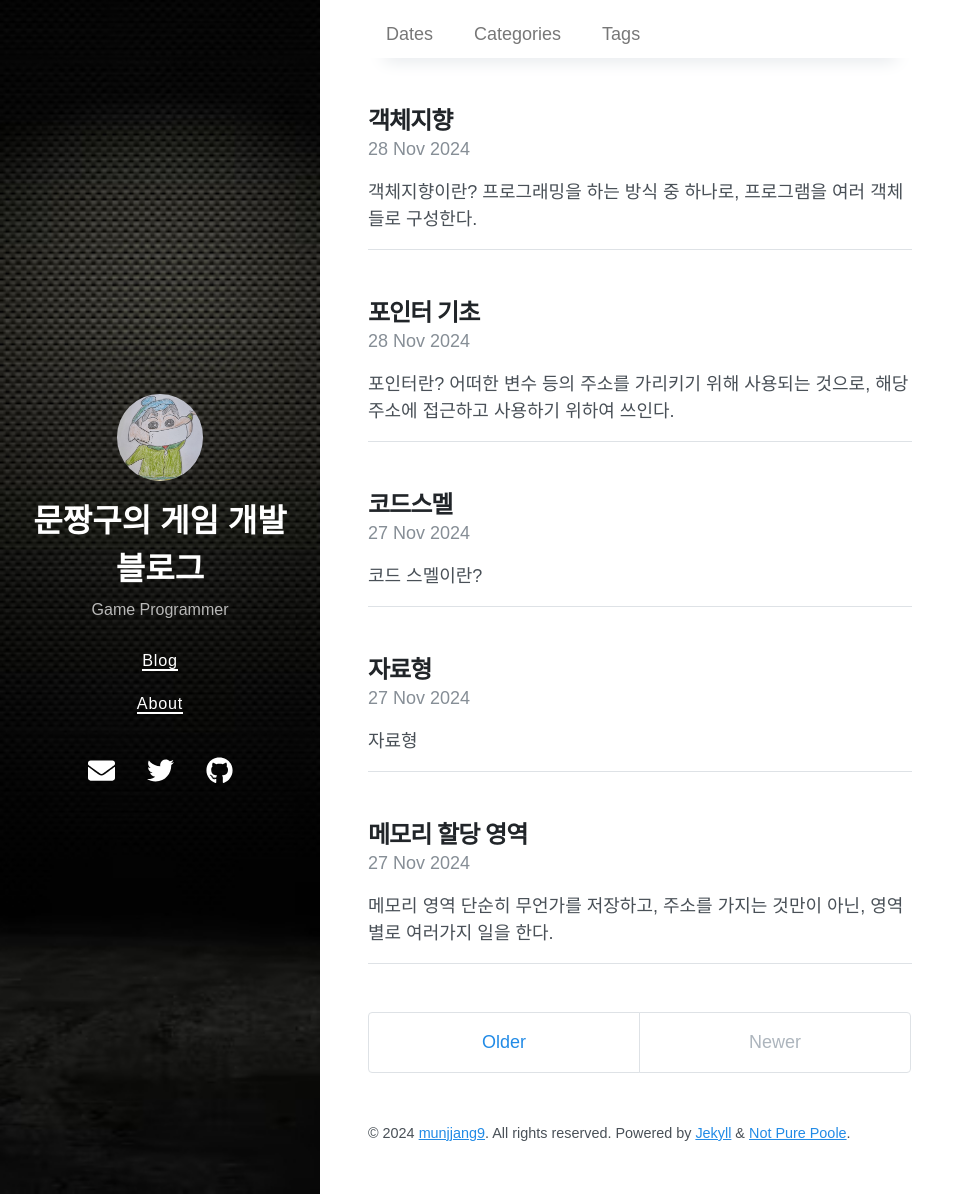
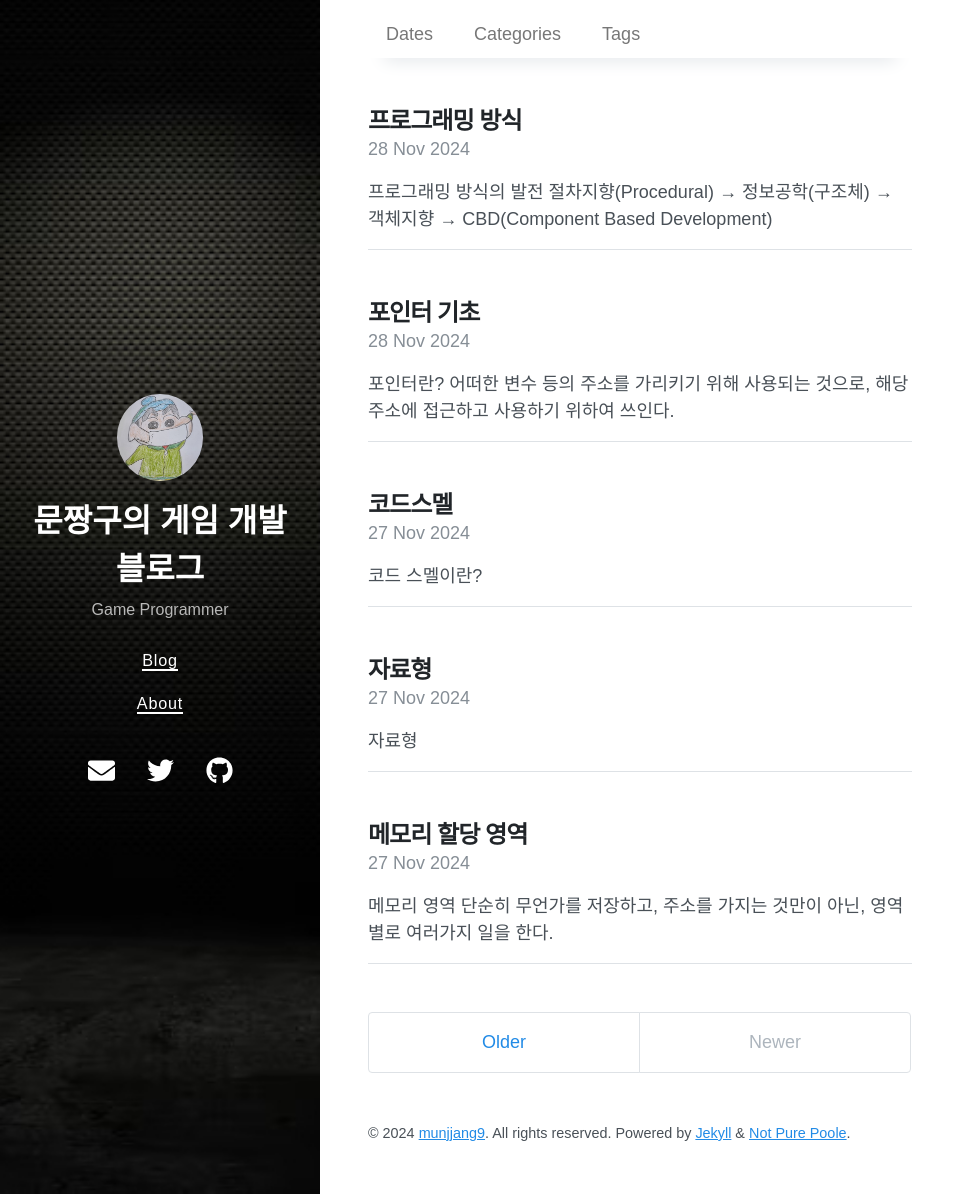
Before and after one commit to munjjang9/munjjang9.github.io, a Jekyll site: the page built from index.html, in a window 1280 px wide and 1194 px high. Shown: the whole window, without its empty margins (0-975 px from the left). Built offline with Jekyll 4.4.1, drawn with Linux system fonts in a browser that asks for light colours; nearby versions of some CDN libraries; the list of posts is cut into pages by our own code.

Commit message:
little fix

```diff
--- a/_posts/2024-11-28-programming-method.md
+++ b/_posts/2024-11-28-programming-method.md
@@ -1,12 +1,21 @@
 ---
 layout: post
-title:  "객체지향"
+title:  "프로그래밍 방식"
 author: munjjang9
 tags: [programming method]
 date: 2024-11-28 13:30 +0900
 categories: C/C++
 toc: true
 ---
+
+## 프로그래밍 방식의 발전
+---
+절차지향(Procedural) → 정보공학(구조체) → 객체지향 → CBD(Component Based Development)
+
+순으로 발전해오고 있다.
+
+<br>
+
 ## 객체지향이란?
 ---
 프로그래밍을 하는 방식 중 하나로, 프로그램을 여러 객체들로 구성한다.
@@ -14,12 +23,6 @@ toc: true
 객체는 메소드와 변수를 가진다.
 
 <br>
-
-## 프로그래밍 방식의 발전
----
-절차지향(Procedural) → 정보공학(구조체) → 객체지향 → CBD(Component Based Development)
-
-순으로 발전해오고 있다.
 
 ## 객체지향의 특성
 ---
```
Also changed, not shown: _posts/2024-11-26-todays-keywords.md (+1 -0 lines).
